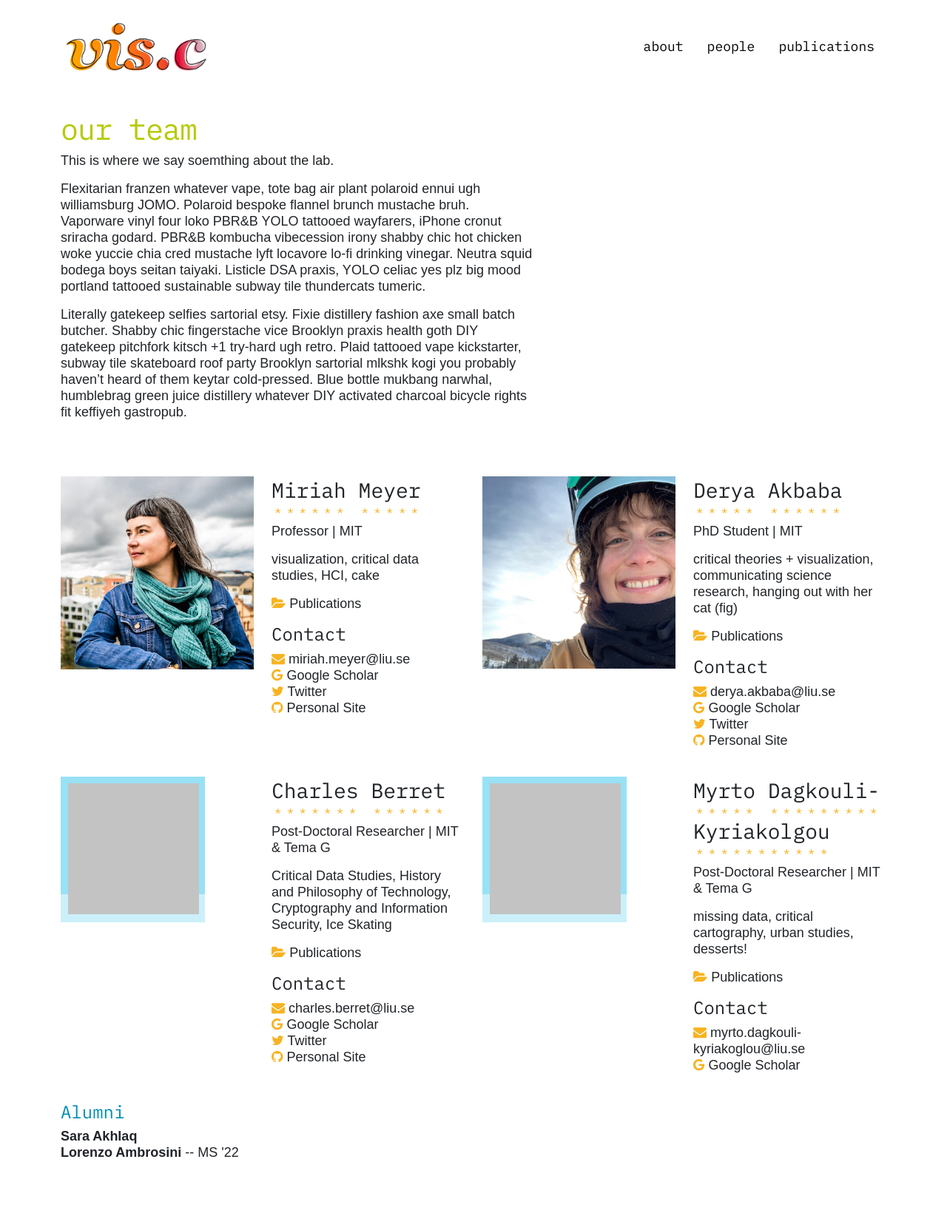
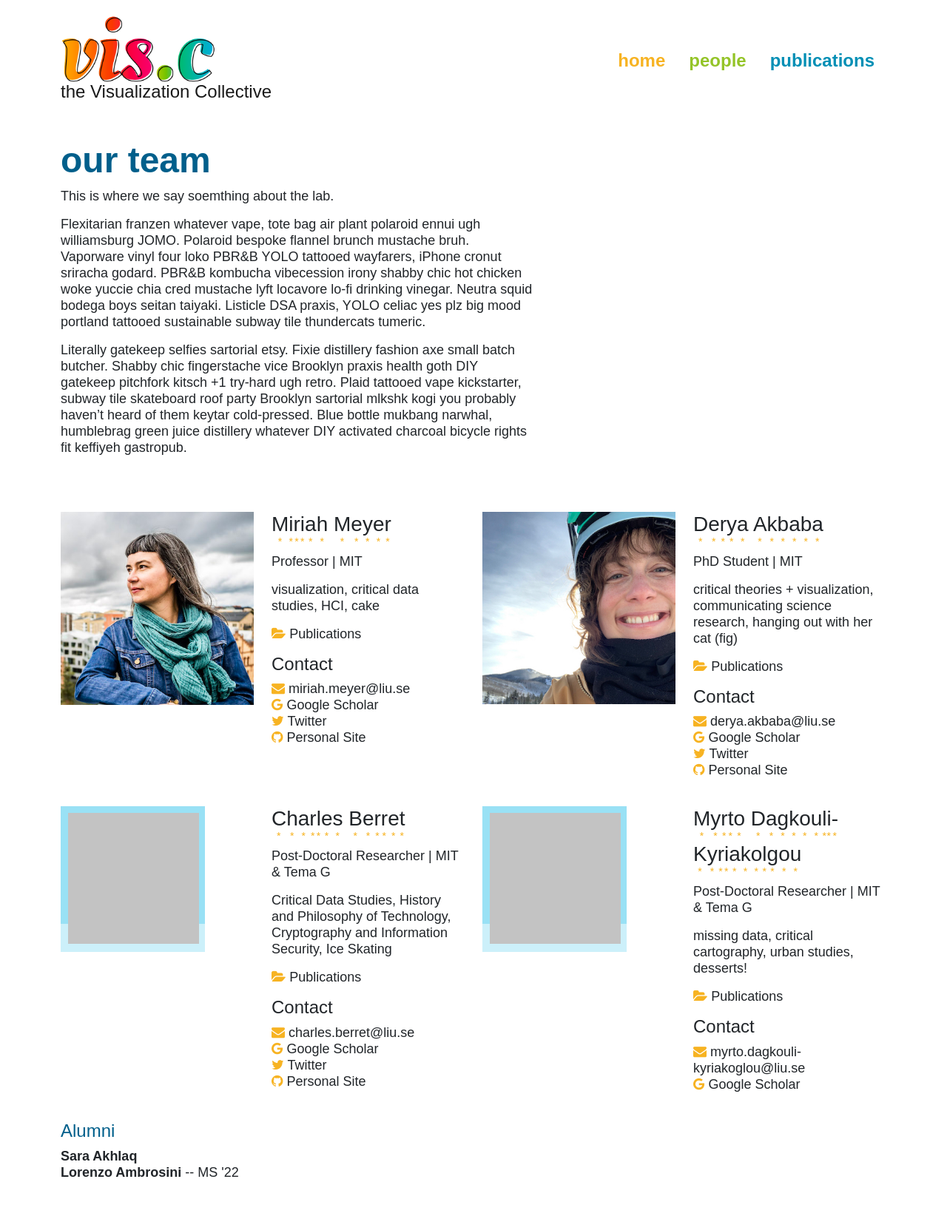
Before and after one commit to visidlab/visidlab.github.io, a Jekyll site: the page built from people.md, in a window 1280 px wide. Shown: the whole page at 74% size. Built offline with Jekyll 4.4.1, drawn with Linux system fonts in a browser that asks for light colours; some web fonts are replaced; before the commit the page ends 1617 px from its top, so only the background shows below that.

Commit message:
Update nav

```diff
--- a/_data/navigation.yml
+++ b/_data/navigation.yml
@@ -1,6 +1,6 @@
 ---
 - link: /
-  name: about
+  name: home
 - link: /people/
   name: people
 - link: /publications/
--- a/_includes/navigation.html
+++ b/_includes/navigation.html
@@ -2,11 +2,15 @@
     <div class="container" role="navigation">
         <a class="navbar-brand" href="/">
             <img src="/assets/logo.png" alt="vis.c" class="logo">
+            <p>the Visualization Collective</p>
         </a>
         <ul class="nav">
             {% for item in site.data.navigation %}
+            {% assign color = site.data.colors[forloop.index0].name %}
+
             <li class="nav-item">
-                <a class="nav-link" href="{{ item.link }}" {% if page.url==item.link %} {% endif %}>
+                <a class="nav-link" href="{{ item.link }}" style="color: var({{ color }})" {% if page.url==item.link %}
+                    {% endif %}>
                     {{ item.name }}
                 </a>
 
--- a/css/styles.css
+++ b/css/styles.css
@@ -1,6 +1,7 @@
 @charset "UTF-8";
 @import url("https://fonts.googleapis.com/css?family=Inconsolata|Lora|Darker+Grotesque&display=swap");
 @import url('https://fonts.googleapis.com/css2?family=Darker+Grotesque:wght@600&display=swap');
+@import url('https://fonts.googleapis.com/css2?family=Playfair+Display&display=swap');
 @import url("https://fonts.googleapis.com/css2?family=IBM+Plex+Mono&display=swap");
 @import url('https://fonts.googleapis.com/css2?family=Montserrat:wght@500&display=swap');
 @import url('https://fonts.googleapis.com/css2?family=Nanum+Pen+Script&display=swap');
@@ -10,7 +11,7 @@
   --yellow: #F7B322;
   --orange: #E7511E;
   --pink: #E4136F;
-  --lightgreen: #B5CA00;
+  --lightgreen: #94C428;
   --midgreen: #598E22;
   --darkgreen: #016124;
   --lightblue: #00ABD6;
@@ -29,11 +30,6 @@ a:hover {
   background-color: var(--yellow);
 }
 
-
-a.navbar-brand {
-    font-family: 'Montserrat';
-}
-
 em {
   text-emphasis: "*";
   text-emphasis-position: under;
@@ -47,8 +43,13 @@ team {
 }
 
 a.nav-link {
-  font-family: "IBM Plex Mono", serif;
-  color: #030200;
+  font-size: x-large;
+  color: black;
+  font-weight: 600;
+}
+
+.navbar-brand > p {
+  font-size: x-large;
 }
 
 /* GENERAL LINK STYLING */
@@ -69,27 +70,27 @@ p > a:hover {
 
 
 h1 {
-    font-family: "IBM Plex Mono", serif;
+    /* font-family: "IBM Plex Mono", serif;
     color: var(--lightgreen);
     letter-spacing: -1;
-    font-size: 2.5rem;
+    font-size: 2.5rem; */
+    font-weight: 600;
+    font-size: 3rem;
+    color: var(--darkblue);
   }
 
 
 h2 {
-    font-family: "IBM Plex Mono", serif;
-    color: var(--midblue);
+    color: var(--darkblue);
     letter-spacing: 0;
     font-size: 1.5rem;
   }
 
   h3 {
-    font-family: "IBM Plex Mono", serif;
     letter-spacing: 0;
   }
 
   h4 {
-    font-family: "IBM Plex Mono", serif;
     letter-spacing: 0;
   }
 
```
Also changed, not shown: _data/colors.yml (+7 -16 lines), index.md (+1 -1 lines), assets/logo-old.png (added), assets/logo.png.
